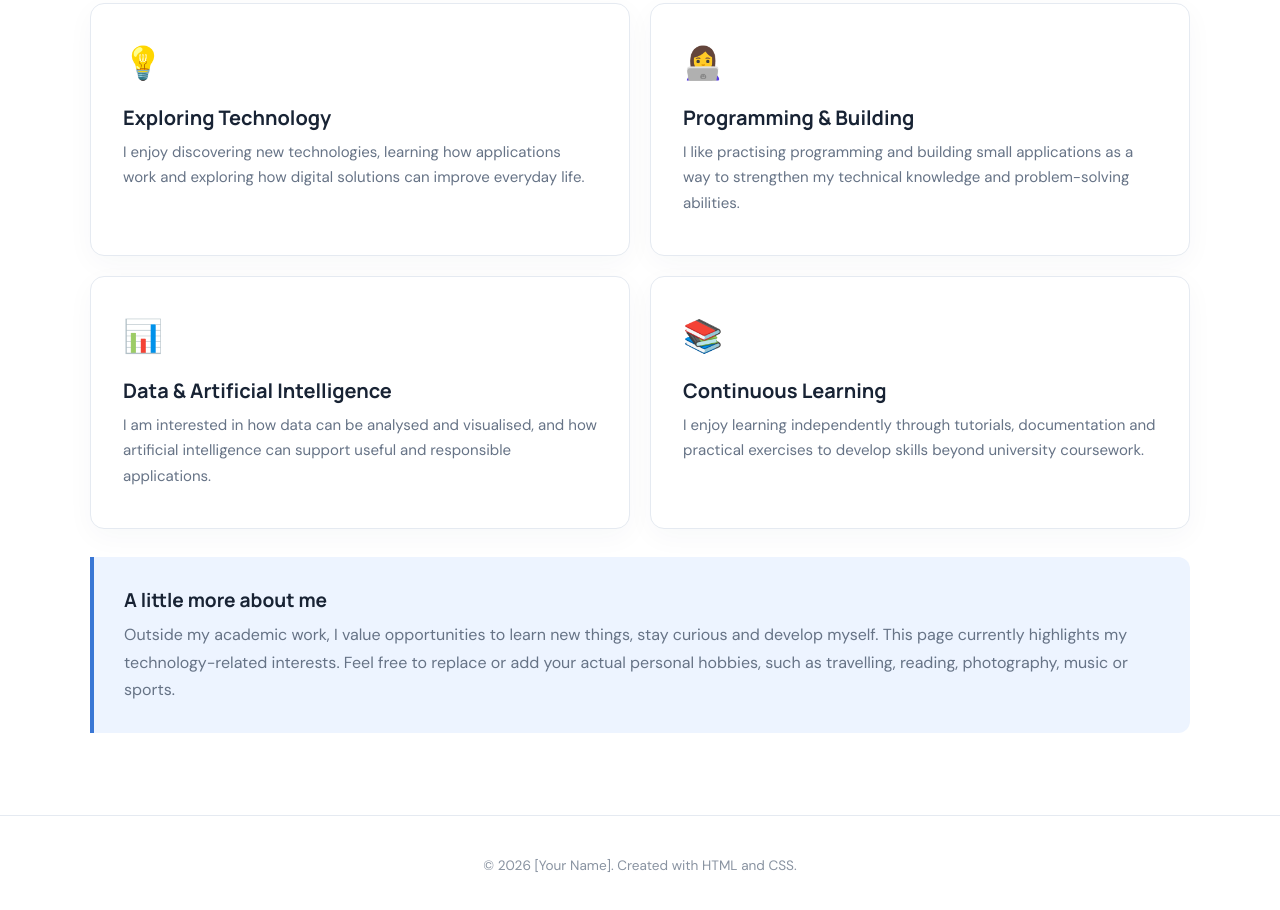
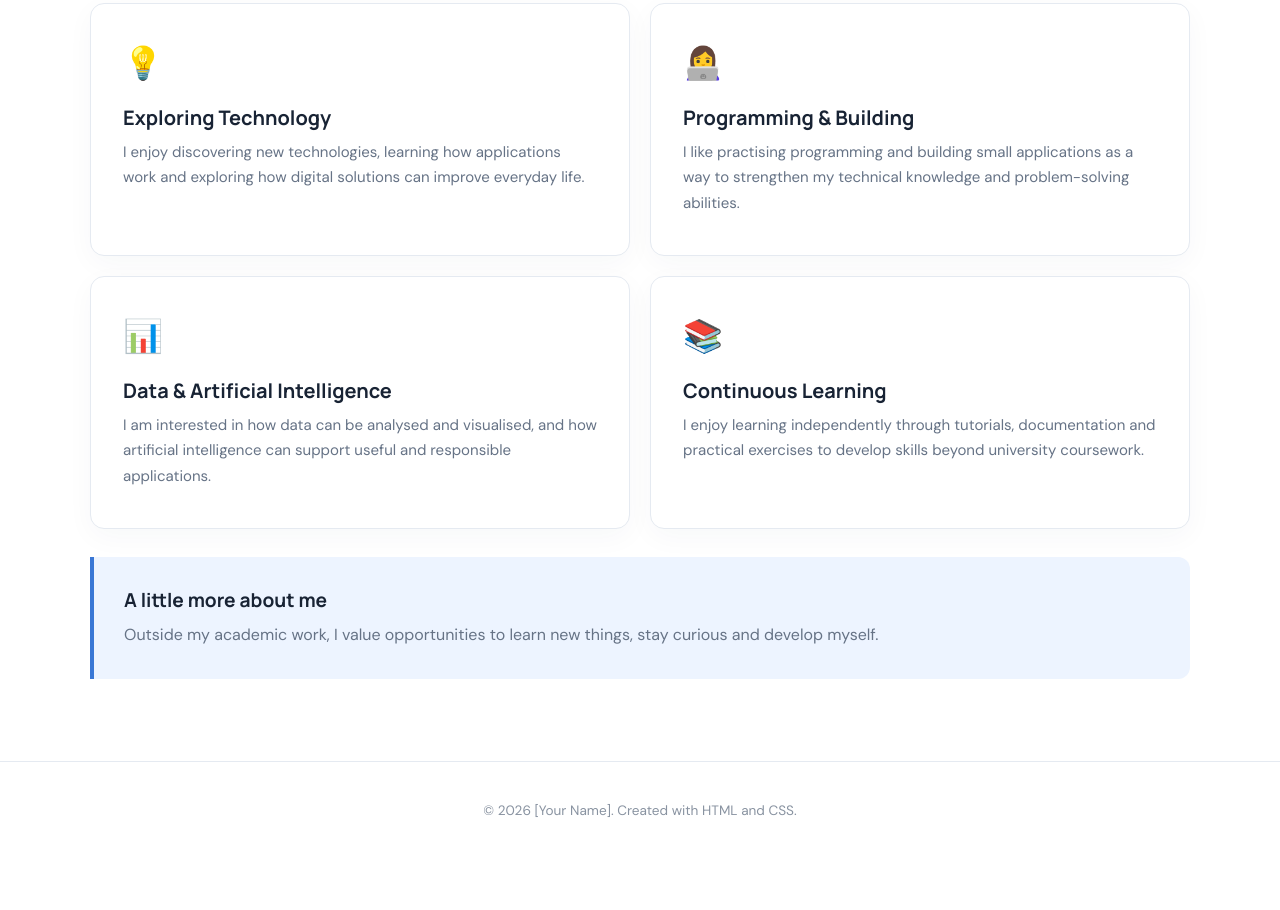
Before and after one commit to TanSuChin/Tutorial-10, a plain HTML site: page hobbies.html in a window 1280 px wide. Shown: the part 463-1373 px from the top of the page. After the commit the page ends 1323 px from the top, so only its background shows below. Drawn offline with Linux system fonts and the light colour scheme.

Commit message:
Update hobbies.html

```diff
--- a/hobbies.html
+++ b/hobbies.html
@@ -52,7 +52,7 @@
       </div>
       <div class="personal-note">
         <h2>A little more about me</h2>
-        <p>Outside my academic work, I value opportunities to learn new things, stay curious and develop myself. This page currently highlights my technology-related interests. Feel free to replace or add your actual personal hobbies, such as travelling, reading, photography, music or sports.</p>
+        <p>Outside my academic work, I value opportunities to learn new things, stay curious and develop myself.</p>
       </div>
     </section>
   </main>
```
